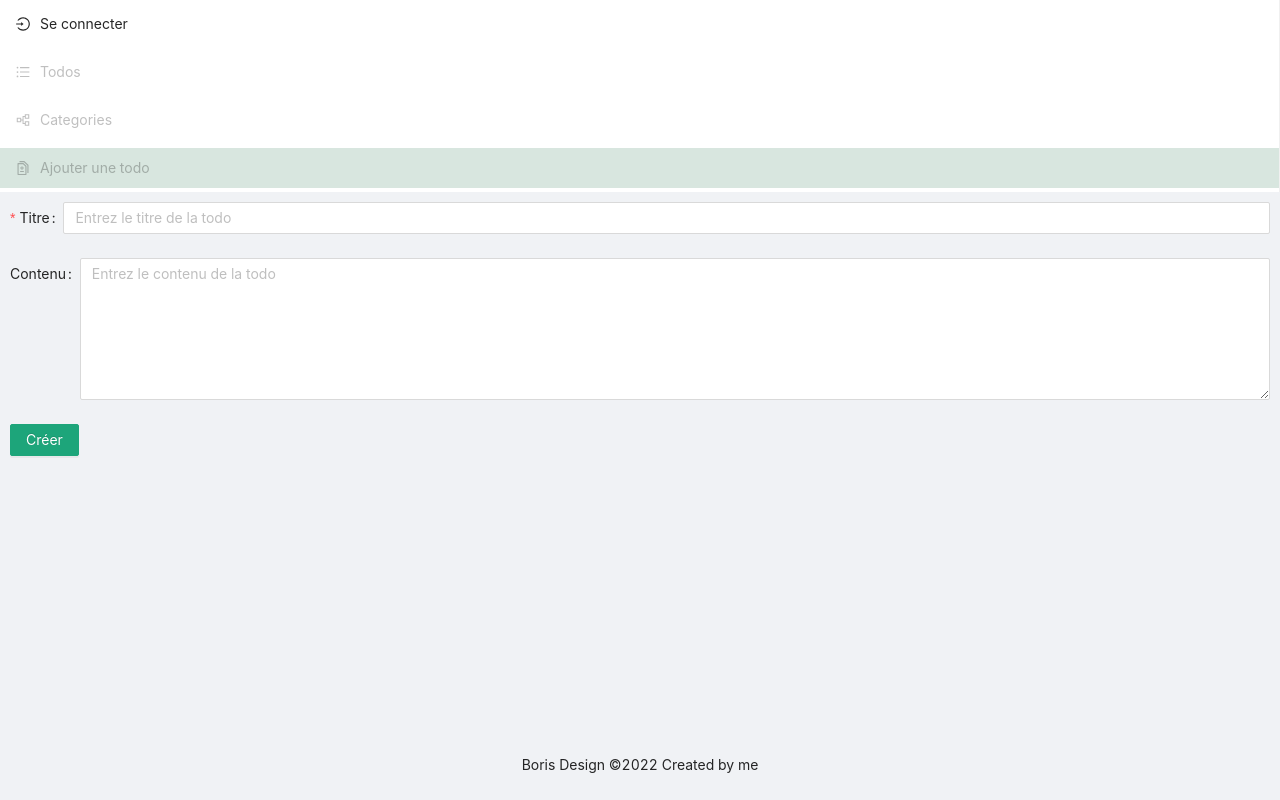
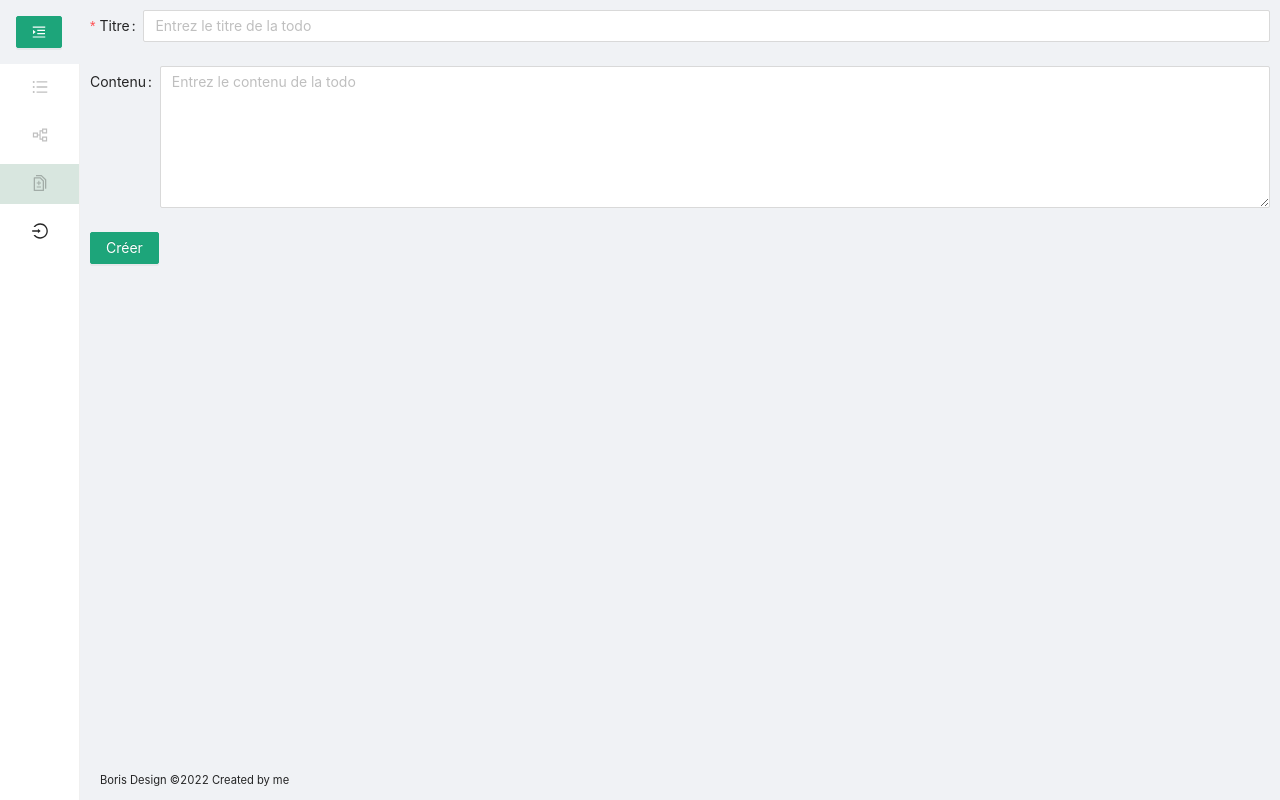
Before and after one commit to resiliated/todo-front, a React (Create React App) app: page /add in a window 1280 px wide. Built offline with nearby package versions, Linux system fonts and the light colour scheme.

Commit message:
Create category from a form and delete from the list.

```diff
--- a/src/APIService.js
+++ b/src/APIService.js
@@ -44,11 +44,24 @@ const APIService = {
 
     /*** CATEGORY OPERATIONS ***/
     category: {
+        create: function(category){
+            return fetch(CATEGORY_API, {
+                method: 'POST',
+                headers: DEFAULT_HEADERS,
+                body: JSON.stringify(category)
+            }).then(res => res.json());
+        },
         readAll: function() {
             return fetch(CATEGORY_API, {
                 method: 'GET',
                 headers: DEFAULT_HEADERS
             }).then(res => res.json());
+        },
+        delete: function(category){
+            return fetch(CATEGORY_API+"/"+category.id, {
+                method: 'DELETE',
+                headers: DEFAULT_HEADERS
+            }).then();
         }
     },
 
--- a/src/App.js
+++ b/src/App.js
@@ -1,15 +1,15 @@
 import React, { useState, Suspense } from 'react';
 import { Routes, Route, useNavigate } from 'react-router-dom';
 import { Layout, Spin } from 'antd';
-import Menus from './Components/Menus.js';
+import Navigation from './Components/Navigation.js';
 import APIService from './APIService.js'
 import './App.less';
 const { Header, Content, Footer } = Layout;
 
 const Login = React.lazy(() => import('./Components/Login.js'));
-const CategoryList = React.lazy(() => import('./Components/CategoryList.js'));
-const TodoList = React.lazy(() => import('./Components/TodoList.js'));
-const TodoForm = React.lazy(() => import('./Components/TodoForm.js'));
+const CategoryList = React.lazy(() => import('./Components/Category/CategoryList.js'));
+const TodoList = React.lazy(() => import('./Components/Todo/TodoList.js'));
+const TodoForm = React.lazy(() => import('./Components/Todo/TodoForm.js'));
 
 export function App() {
     const [todos, setTodos] = useState([]);
@@ -94,11 +94,10 @@ export function App() {
     }
 
     return (
-        <Layout>
-            <Spin spinning={!isLoaded} tip="chargement...">
-                <Header>
-                    <Menus onLogout={onLogout} onNav={onNav} isConnected={isConnected} />
-                </Header>
+        <Spin spinning={!isLoaded} tip="chargement...">
+            <Layout>
+
+               <Navigation onLogout={onLogout} onNav={onNav} isConnected={isConnected} />
                 <Content>
                     <Routes>
                         <Route path="/" element={<Suspense fallback={<>...</>}> <Login onLogin={onLogin} isConnected={isConnected} error={error}/> </Suspense>} />
@@ -106,12 +105,12 @@ export function App() {
                         <Route path="/category" element={<Suspense fallback={<>...</>}><CategoryList /></Suspense>} />
                         <Route path="/add" element={<Suspense fallback={<>...</>}><TodoForm createTodo={createTodo} updateTodo={updateTodo} todoToEdit={todoToEdit}/></Suspense>} />
                     </Routes>
+                    <Footer>
+                        <small>Boris Design ©2022 Created by me</small>
+                    </Footer>
                 </Content>
-                <Footer>
-                    Boris Design ©2022 Created by me
-                </Footer>
-            </Spin>
-        </Layout>
+            </Layout>
+        </Spin>
     );
 }
 
--- a/src/App.less
+++ b/src/App.less
@@ -3,6 +3,17 @@
 body{
 background-color: #f0f2f5;
 }
+
+nav{
+position: fixed;
+height: 100%;
+z-index: 999;
+}
+
+main{
+margin-left: 80px;
+}
+
 .hidden{
 display: none;
 }
@@ -12,28 +23,17 @@ display: block;
 }
 
 /** OVERRIDE ANTD **/
-.ant-layout{
-/**height:100vh;**/
+.ant-menu{
+height: 100%;
 }
-
-.ant-layout .ant-row{
-//margin: 100px;
-}
-
-.ant-layout-header{
-height: fit-content;
-width: 100%;
-padding: initial;
-}
-
 .ant-layout-content{
 padding: 10px;
 }
 
 .ant-layout-footer{
-width: 100%;
-text-align: center;
 position: fixed;
 bottom: 0;
 z-index: 1;
+padding: 10px;
+text-align: center;
 }
--- /dev/null
+++ b/src/Components/Category/CategoryForm.js
@@ -0,0 +1,17 @@
+import React, { useState} from 'react';
+import { Modal } from 'antd';
+
+
+export function CategoryForm({visible, onAddCategory, onCancel}) {
+    return(
+        <Modal
+            visible={visible}
+            onCancel={onCancel}
+            onOk={()=>{
+                onAddCategory("lifestyle");
+            }}
+        >Bonjour</Modal>
+    );
+}
+
+export default CategoryForm;
--- /dev/null
+++ b/src/Components/Category/CategoryList.js
@@ -0,0 +1,66 @@
+import React, { useState} from 'react';
+import CategoryForm from './CategoryForm.js';
+import APIService from '../../APIService.js'
+import { Layout, List, Divider, Typography, Button } from 'antd';
+import { DeleteOutlined } from '@ant-design/icons';
+
+
+
+export function CategoryList() {
+
+    const [categories, setCategories] = useState([]);
+    const [formVisibility, setFormVisibility] = useState(false);
+
+
+
+    function onCancel(){
+        setFormVisibility(false);
+    }
+
+    function createCategory(title){
+        APIService.category.create({title: title}).then(category => {
+            readCategory();
+            setFormVisibility(false);
+        });
+    }
+
+    function readCategory() {
+        APIService.category.readAll().then(list => {
+            setCategories(list);
+        });
+    }
+
+    function deleteCategory(category){
+        APIService.category.delete(category).then(()=>{
+            readCategory();
+        });
+    }
+
+    readCategory();
+
+return (
+    <Layout>
+        <Button
+            type="primary"
+            onClick={() => {
+              setFormVisibility(true);
+            }}
+        >
+        Ajouter catégorie
+        </Button>
+        <CategoryForm visible={formVisibility} onAddCategory={createCategory} onCancel={onCancel}/>
+        <List
+            bordered
+            dataSource={categories}
+            renderItem={(category) => (
+                <List.Item>
+                  <Typography.Text mark>[ITEM]</Typography.Text> {category.title}
+                  <DeleteOutlined value={category} onClick={() =>{deleteCategory(category)}}/>
+                </List.Item>
+            )}
+        />
+    </Layout>
+);
+}
+
+export default CategoryList;
--- a/src/Components/CategoryList.js
+++ /dev/null
@@ -1,33 +0,0 @@
-import React, { useState} from 'react';
-import APIService from '../APIService.js'
-import { Layout, List, Divider, Typography } from 'antd';
-
-export function CategoryList() {
-
-    const [categories, setCategories] = useState([]);
-
-    function readCategory() {
-        APIService.category.readAll().then(list => {
-            setCategories(list);
-        });
-    }
-
-    readCategory();
-
-return (
-    <Layout>
-        <Divider orientation="left">Tes catégories frère</Divider>
-        <List
-            bordered
-            dataSource={categories}
-            renderItem={(category) => (
-            <List.Item>
-              <Typography.Text mark>[ITEM]</Typography.Text> {category.title}
-            </List.Item>
-            )}
-        />
-    </Layout>
-);
-}
-
-export default CategoryList;
--- a/src/Components/Menus.js
+++ b/src/Components/Navigation.js
@@ -1,11 +1,11 @@
 import React, { useState, useEffect, useCallback } from 'react';
-import { PartitionOutlined,UnorderedListOutlined, DiffOutlined, LoginOutlined, LogoutOutlined } from '@ant-design/icons';
+import { MenuUnfoldOutlined, MenuFoldOutlined, PartitionOutlined,UnorderedListOutlined, DiffOutlined, LoginOutlined, LogoutOutlined } from '@ant-design/icons';
 import { useNavigate, useLocation } from "react-router-dom";
-import { Menu } from 'antd';
+import { Menu, Button } from 'antd';
 import TodoHelpers from '../TodoHelpers.js'
 
 
-export function Menus({isConnected, onNav, onLogout}){
+export function Navigation({isConnected, onNav, onLogout}){
 
     let navigate = useNavigate();
     let location = useLocation();
@@ -13,6 +13,11 @@ export function Menus({isConnected, onNav, onLogout}){
         return TodoHelpers.findKeyFromPath(location.pathname);
     }, [location]);
     const [selectedKey, setSelectedKey] = useState(getSelectedKey());
+    const [collapsed, setCollapsed] = useState(true);
+
+    function toggleCollapsed() {
+        setCollapsed(!collapsed);
+    }
 
     useEffect(() => {
         setSelectedKey(getSelectedKey(location));
@@ -28,12 +33,7 @@ export function Menus({isConnected, onNav, onLogout}){
     }
 
     const items = [
-        {
-            "key": "login",
-            "icon": isConnected ? <LogoutOutlined /> : <LoginOutlined />,
-            "label": isConnected ? "Se déconnecter" :"Se connecter",
-            "location": "/"
-        },
+
         {
             "key": "list",
             "icon": <UnorderedListOutlined />,
@@ -54,11 +54,35 @@ export function Menus({isConnected, onNav, onLogout}){
             "label": "Ajouter une todo",
             "location": "/add",
             "disabled": !isConnected
+        },
+        {
+            "key": "login",
+            "icon": isConnected ? <LogoutOutlined /> : <LoginOutlined />,
+            "label": isConnected ? "Se déconnecter" :"Se connecter",
+            "location": "/"
         }
     ];
     return (
-        <Menu onSelect={onSelect} items={items} defaultSelectedKeys={["login"]} selectedKeys={[selectedKey]}/>
+        <nav>
+            <Button
+                type="primary"
+                onClick={toggleCollapsed}
+                style={{
+                  margin: 16,
+                }}
+                >
+                {collapsed ? <MenuUnfoldOutlined /> : <MenuFoldOutlined />}
+            </Button>
+            <Menu
+                inlineCollapsed={collapsed}
+                mode="inline"
+                onSelect={onSelect}
+                items={items}
+                defaultSelectedKeys={["login"]}
+                selectedKeys={[selectedKey]}
+            />
+        </nav>
     )
 }
 
-export default Menus;
+export default Navigation;
--- a/src/Components/Todo.js
+++ b/src/Components/Todo/Todo.js
@@ -6,7 +6,7 @@ import {
   EditOutlined,
   DeleteOutlined
 } from '@ant-design/icons';
-import TodoHelpers from '../TodoHelpers.js'
+import TodoHelpers from '../../TodoHelpers.js'
 
 
 const { Text } = Typography;
--- a/src/Components/TodoForm.js
+++ b/src/Components/Todo/TodoForm.js
@@ -1,6 +1,6 @@
 import React from 'react';
 import { Layout, Button, Form, Input } from 'antd';
-import '../App.less';
+import '../../App.less';
 const { TextArea } = Input;
 
 
--- a/src/Components/TodoList.js
+++ b/src/Components/Todo/TodoList.js
@@ -1,7 +1,7 @@
 import React, { useState} from 'react';
 import { Radio, PageHeader, Space, List, Tag } from 'antd';
 import Todo from './Todo.js'
-import TodoHelpers from '../TodoHelpers.js'
+import TodoHelpers from '../../TodoHelpers.js'
 
 export function TodoList({todos, updateTodo, deleteTodo, editTodo}) {
 
--- a/src/TodoHelpers.js
+++ b/src/TodoHelpers.js
@@ -83,6 +83,10 @@ const TodoHelpers = {
             selectedKey = "list";
             break;
 
+            case "/category":
+            selectedKey = "category";
+            break;
+
             case "/add":
             selectedKey = "add";
             break;
```
